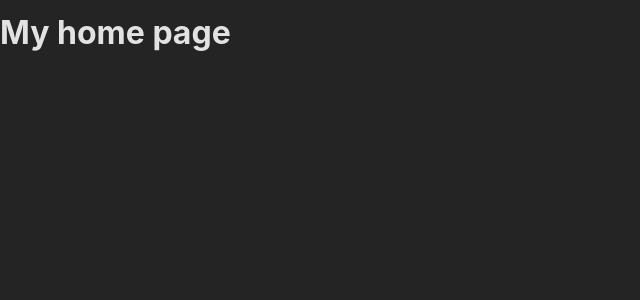
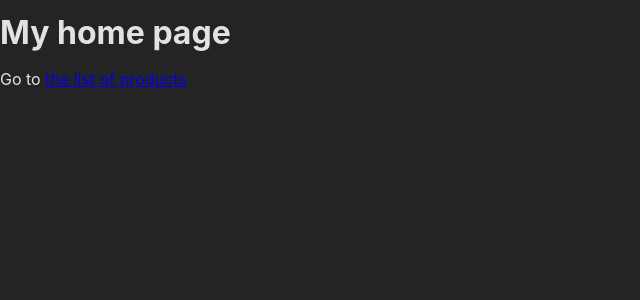
Before and after one commit to lairaalmas/udemy-simple-routing-app, a React (Create React App) app: page / in a window 1280 px wide. Shown: the top 300 px of the page, without its empty margins (0-640 px from the left). Built offline with nearby package versions, Linux system fonts and the light colour scheme.

Commit message:
creating links without sending new http request with Link

```diff
--- a/src/pages/Home.js
+++ b/src/pages/Home.js
@@ -1,5 +1,14 @@
+import { Link } from "react-router-dom";
+
 const HomePage = () => {
-  return <h1>My home page</h1>;
+  return (
+    <>
+      <h1>My home page</h1>
+      <p>
+        Go to <Link to="./products">the list of products</Link>
+      </p>
+    </>
+  );
 };
 
 export default HomePage;
```
